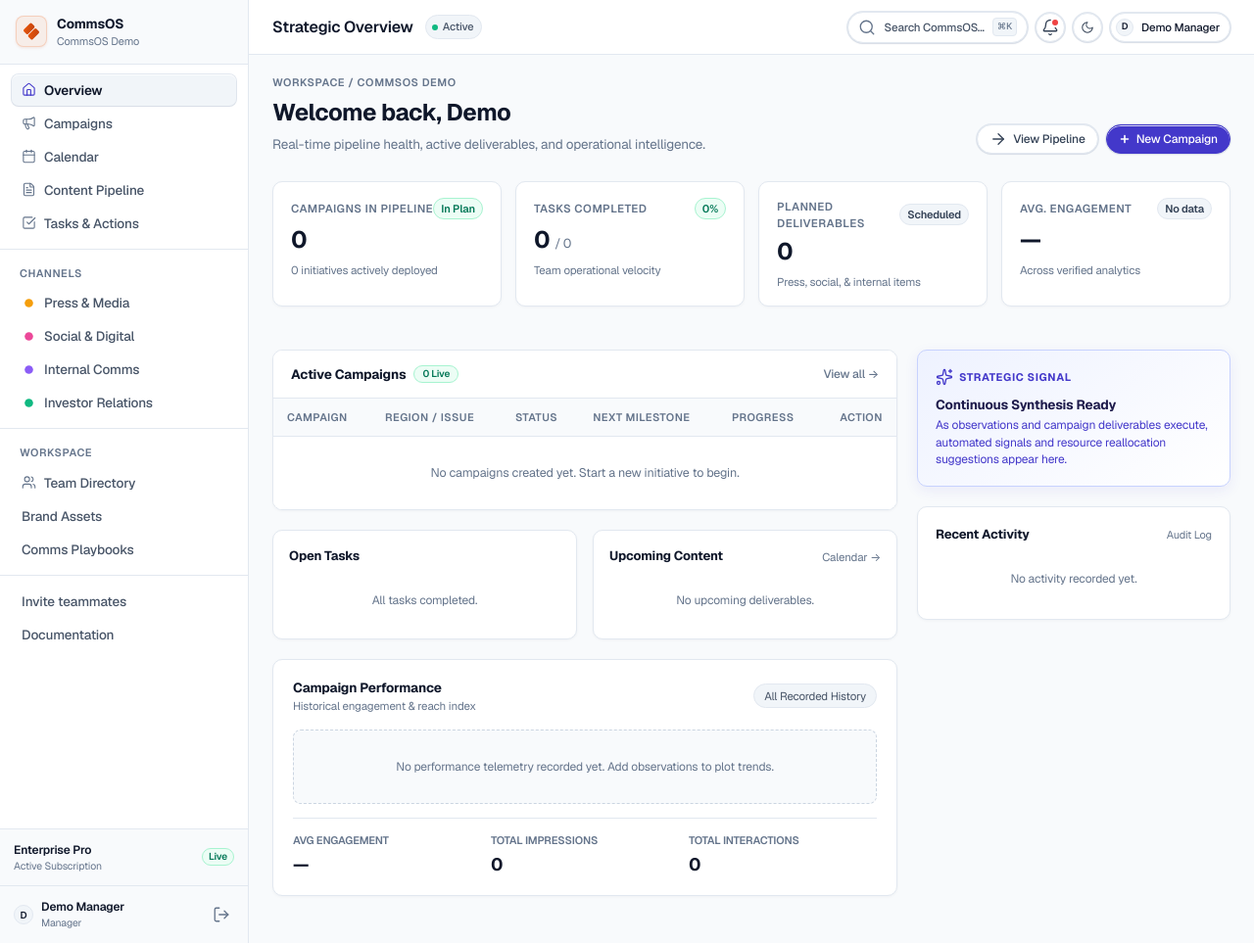
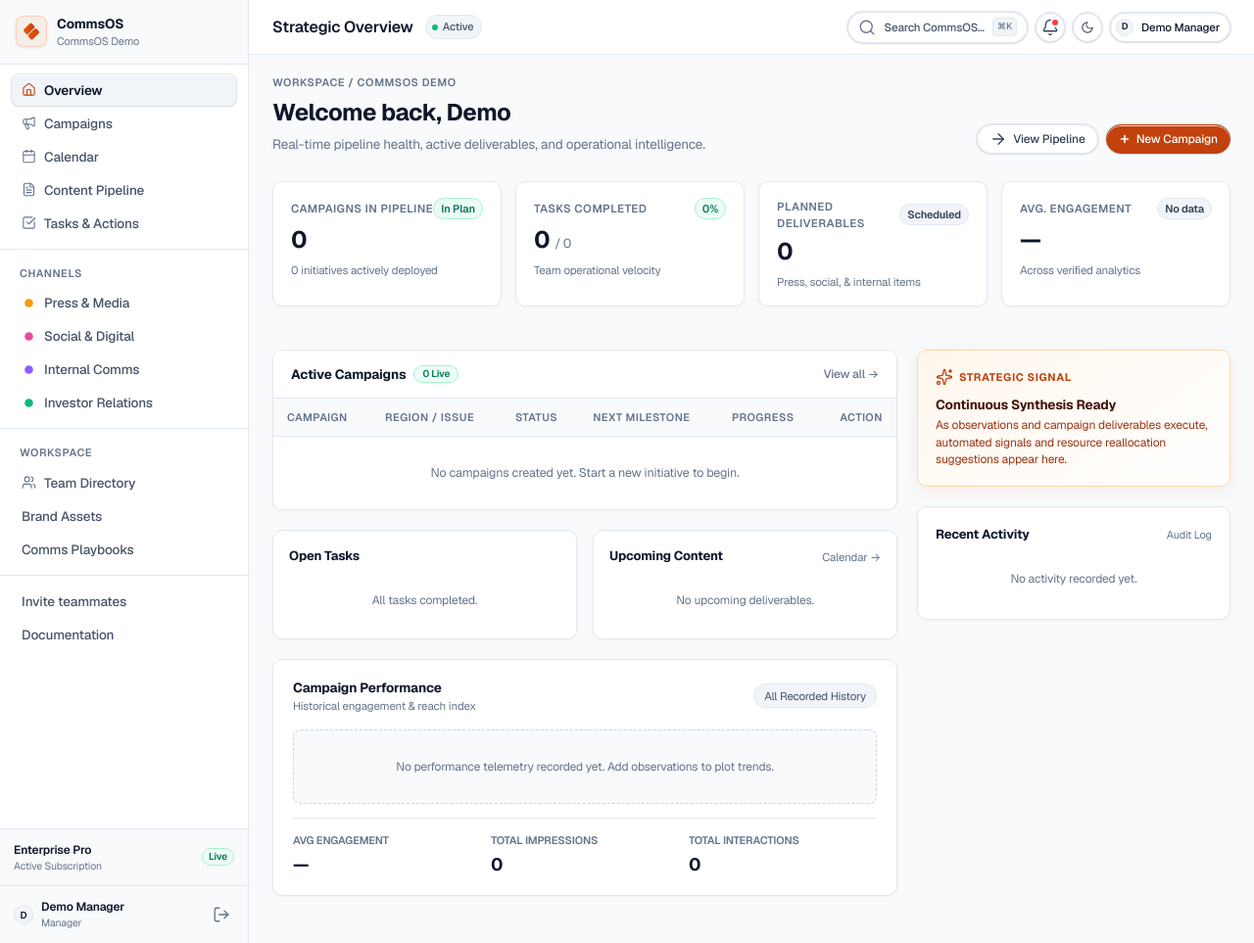
Before and after one commit to MukoyaKuya/CommsOs, a Django app: page /dashboard/ in a window 1280 px wide. Shown: the whole page at 98% size. Run offline with Django 5.2, Linux system fonts and the light colour scheme; data comes from the database, SQL or seed files in the repository; data that the repository does not hold is empty; style sheets or scripts are compiled from the project's sources.

Commit message:
style(theme): update primary accent color from purple to burnt orange

```diff
--- a/static/css/kargul_theme.css
+++ b/static/css/kargul_theme.css
@@ -14,8 +14,8 @@
   --card-subtle: #f8fafc;
   --popover: #ffffff;
   --popover-foreground: #0f172a;
-  --primary: #4338ca;
-  --primary-hover: #3730a3;
+  --primary: #c2410c;
+  --primary-hover: #9a3412;
   --primary-foreground: #ffffff;
   --secondary: #ffffff;
   --secondary-foreground: #334155;
@@ -104,9 +104,9 @@
   --card-subtle: #17181a;
   --popover: #161616;
   --popover-foreground: #f9fbff;
-  --primary: #4124fb;
-  --primary-hover: #351cd9;
-  --primary-foreground: #f9fbff;
+  --primary: #ea580c;
+  --primary-hover: #c2410c;
+  --primary-foreground: #ffffff;
   --secondary: #1e1e1e;
   --secondary-foreground: #f9fbff;
   --muted: #2a2a2a;
@@ -756,17 +756,17 @@ html, body {
 
 /* Strategic Signal Card Component */
 .kargul-signal-card {
-  background: linear-gradient(145deg, #eef2ff 0%, #ffffff 100%);
-  border: 1px solid #c7d2fe;
+  background: linear-gradient(145deg, #fff7ed 0%, #ffffff 100%);
+  border: 1px solid #fed7aa;
   border-radius: 10px;
   padding: 18px;
-  box-shadow: 0 4px 14px rgba(67, 56, 202, 0.08);
+  box-shadow: 0 4px 14px rgba(194, 65, 12, 0.08);
   transition: all 0.2s ease;
 }
 
 [data-theme="dark"] .kargul-signal-card {
-  background: linear-gradient(145deg, #1d1e2e 0%, #16171a 100%);
-  border: 1px solid #312e81;
+  background: linear-gradient(145deg, #271a14 0%, #17181a 100%);
+  border: 1px solid #7c2d12;
   box-shadow: 0 4px 14px rgba(0, 0, 0, 0.4);
 }
 
@@ -776,20 +776,20 @@ html, body {
   gap: 6px;
   font-size: 11px;
   font-weight: 700;
-  color: #4338ca;
+  color: #c2410c;
   text-transform: uppercase;
   letter-spacing: 0.06em;
   margin-bottom: 10px;
 }
 
 [data-theme="dark"] .kargul-signal-badge {
-  color: #a5b4fc;
+  color: #fb923c;
 }
 
 .kargul-signal-title {
   font-size: 13.5px;
   font-weight: 700;
-  color: #1e1b4b;
+  color: #431407;
   line-height: 1.35;
   margin-bottom: 4px;
 }
@@ -800,35 +800,35 @@ html, body {
 
 .kargul-signal-body {
   font-size: 12px;
-  color: #4338ca;
+  color: #9a3412;
   margin: 0;
   line-height: 1.45;
 }
 
 [data-theme="dark"] .kargul-signal-body {
-  color: #c7d2fe;
+  color: #fdba74;
 }
 
 .kargul-signal-subheading {
   font-size: 11px;
-  color: #4338ca;
+  color: #c2410c;
   font-weight: 700;
   text-transform: uppercase;
 }
 
 [data-theme="dark"] .kargul-signal-subheading {
-  color: #a5b4fc;
+  color: #fb923c;
 }
 
 .kargul-signal-item {
   font-size: 12px;
-  color: #1e1b4b;
+  color: #431407;
   margin-top: 4px;
   font-weight: 500;
 }
 
 [data-theme="dark"] .kargul-signal-item {
-  color: #e0e7ff;
+  color: #ffedd5;
 }
 
 
@@ -980,7 +980,7 @@ html, body {
 
 .kargul-input:focus {
   border-color: var(--primary);
-  box-shadow: 0 0 0 3px rgba(67, 56, 202, 0.15);
+  box-shadow: 0 0 0 3px rgba(234, 88, 12, 0.2);
 }
 
 .kargul-label {
```
